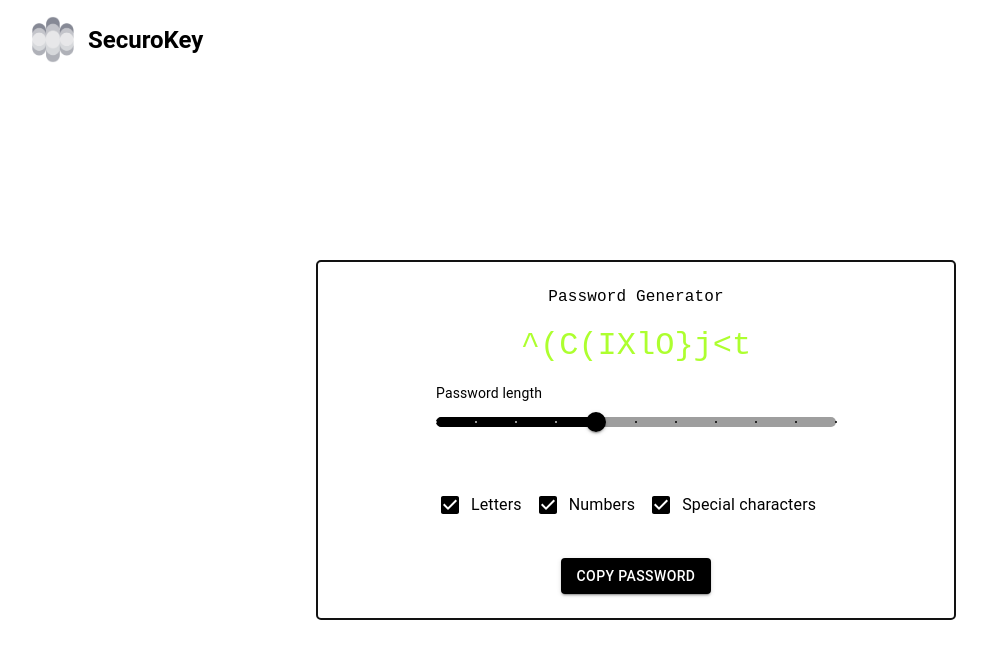
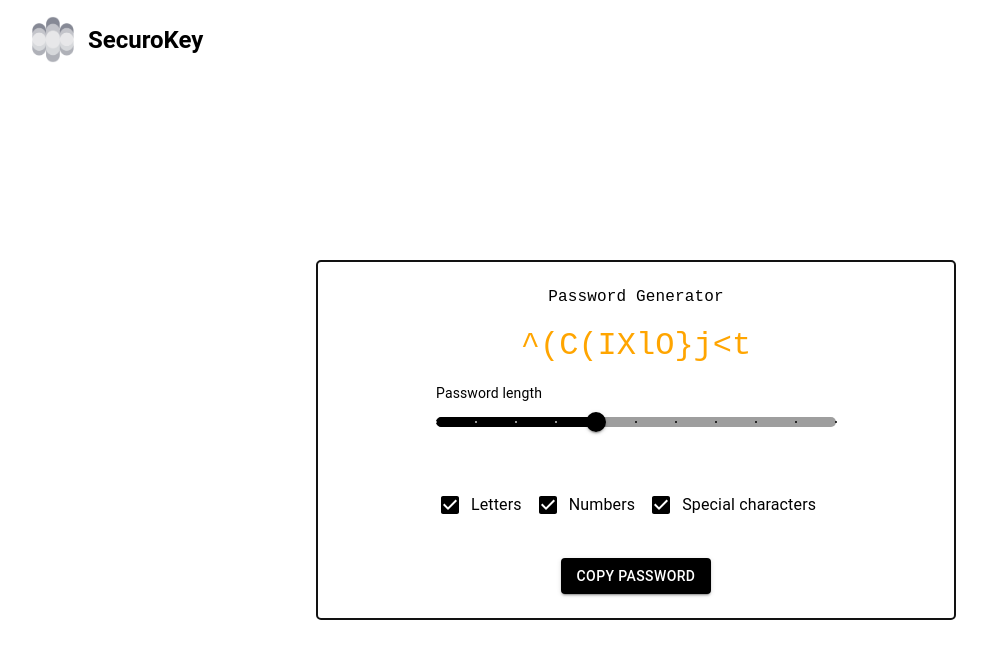
Before and after one commit to eloriente/app-securokey, a React (Vite) app: page / in a window 1280 px wide. Shown: the top 658 px of the page, without its empty margins (4-991 px from the left). Built offline with nearby package versions, Linux system fonts and the light colour scheme.

Commit message:
fix: some issue of design

```diff
--- a/src/components/home/password/password.styled.component.ts
+++ b/src/components/home/password/password.styled.component.ts
@@ -1,9 +1,22 @@
 import { Typography } from "@mui/material";
 import styled from "styled-components";
 
-export const PasswordStyledComponent = styled(Typography)`
+function passwordStatus(passwordLength: number): string {
+  switch(true) {
+    case passwordLength < 12:
+      return 'red';
+    case passwordLength >= 12 && passwordLength <= 16:
+      return 'orange'
+    case passwordLength > 16:
+      return 'yellowgreen'
+    default:
+      return 'var(--font-color)';
+  }
+}
+
+export const PasswordStyledComponent = styled(Typography)<{passwordLength: number}>`
   &.MuiTypography-root{
-    color: greenyellow;
+    color: ${({passwordLength}) => passwordStatus(passwordLength)};
     font-family: var(--font-monospace);
     font-size: 2rem;
     margin: 10px 0;
--- a/src/pages/Home.tsx
+++ b/src/pages/Home.tsx
@@ -45,7 +45,7 @@ function HomePage() {
         </Typography>
         {
           (passwordGenerated)
-          ? <PasswordStyledComponent variant='h3' sx={{fontFamily: 'var(--font-monospace)'}}>
+          ? <PasswordStyledComponent variant='h3' passwordLength={passwordLength}>
               {passwordGenerated}
             </PasswordStyledComponent>
           : <></>
```
